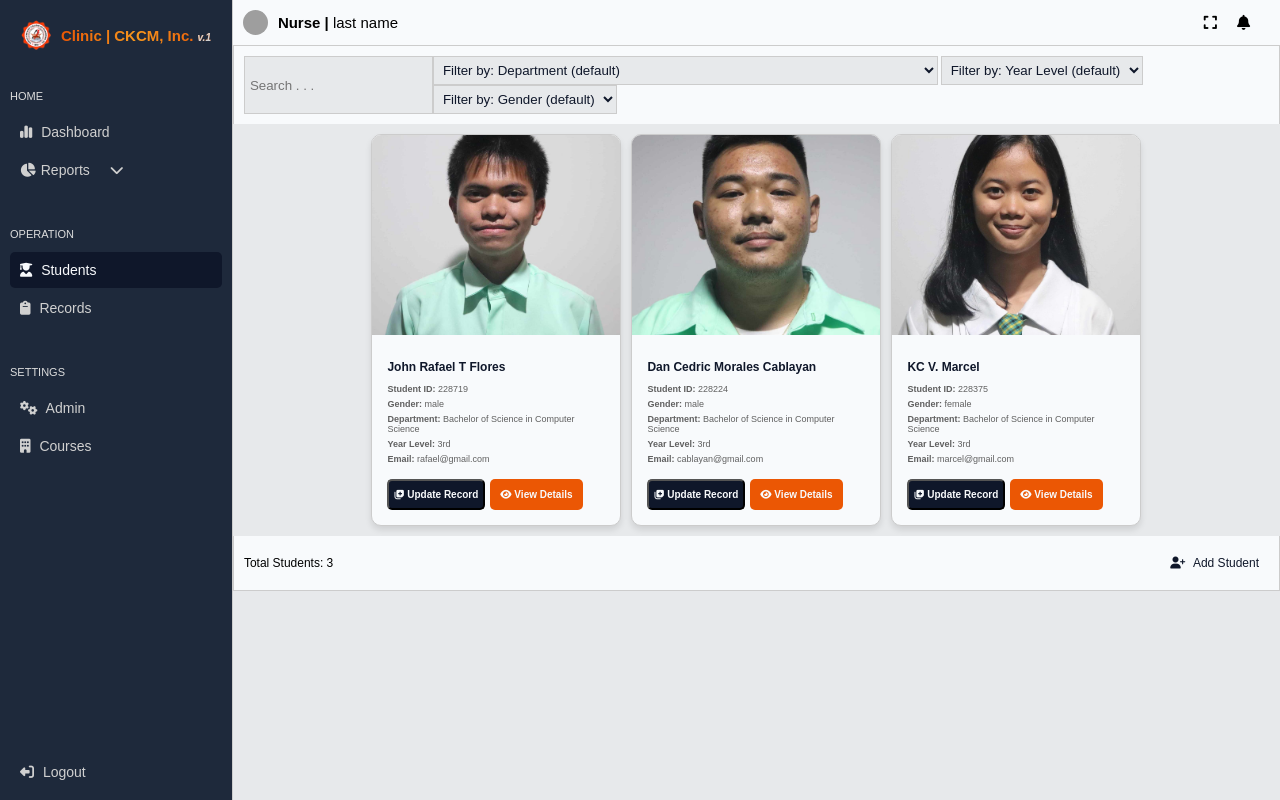
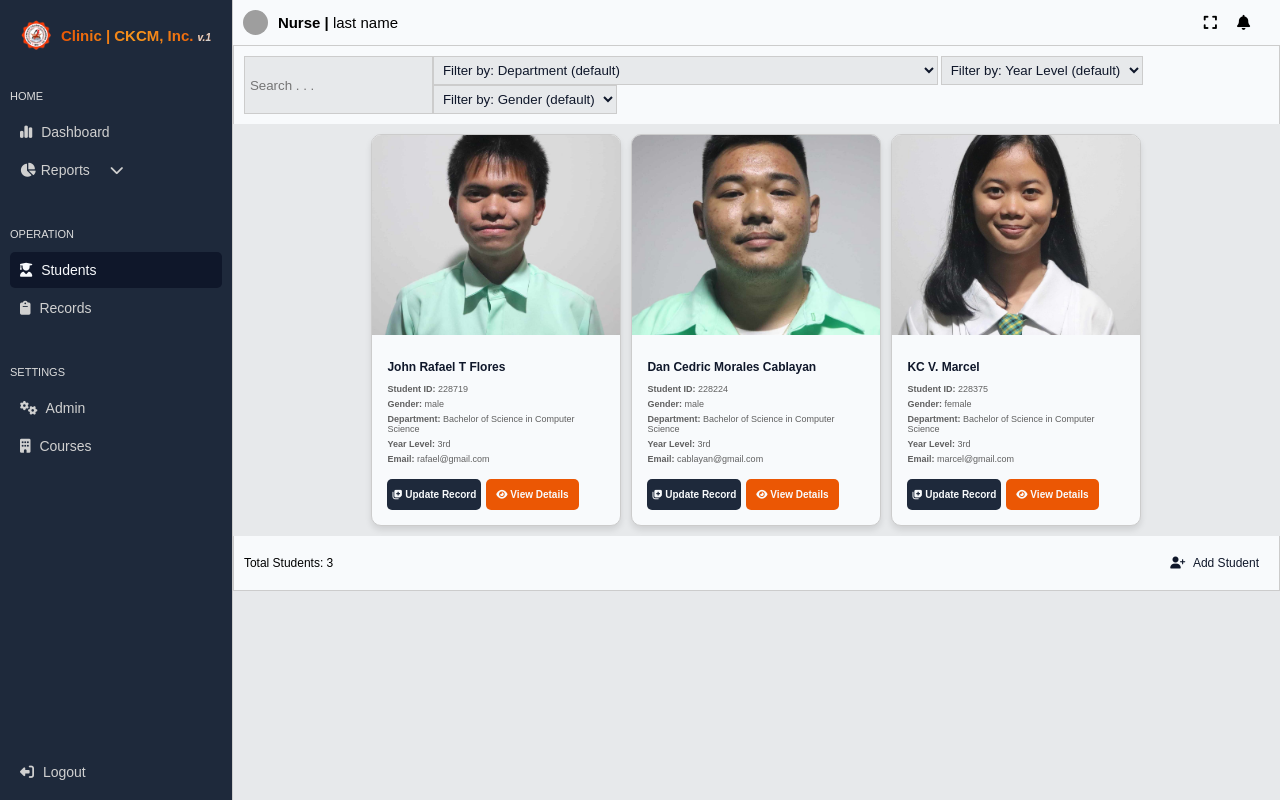
Before and after one commit to Faithan/CKCMCLinic, a PHP site: page /admin/students.php in a window 1280 px wide. Run offline with PHP 8.4, Linux system fonts and the light colour scheme; a user stored in the database is signed in; data comes from the database, SQL or seed files in the repository; some libraries are stand-ins or nearby versions; grey boxes are pictures that could not be loaded.

Commit message:
minor button design changes

```diff
--- a/admin/students.php
+++ b/admin/students.php
@@ -511,11 +511,12 @@ $result = $conn->query($sql);
         text-decoration: none;
         font-weight: bold;
         transition: background-color 0.3s ease, transform 0.2s ease;
-        background-color: var(--color3);
+        background-color: var(--color3b);
+        border: transparent;
     }
 
     .update-btn:hover {
-        background-color: var(--text-hover);
+        background-color: var(--color3);
         transform: translateY(-2px);
     }
 
```
Also changed, not shown: admin/side_nav.php (line endings or trailing spaces).
